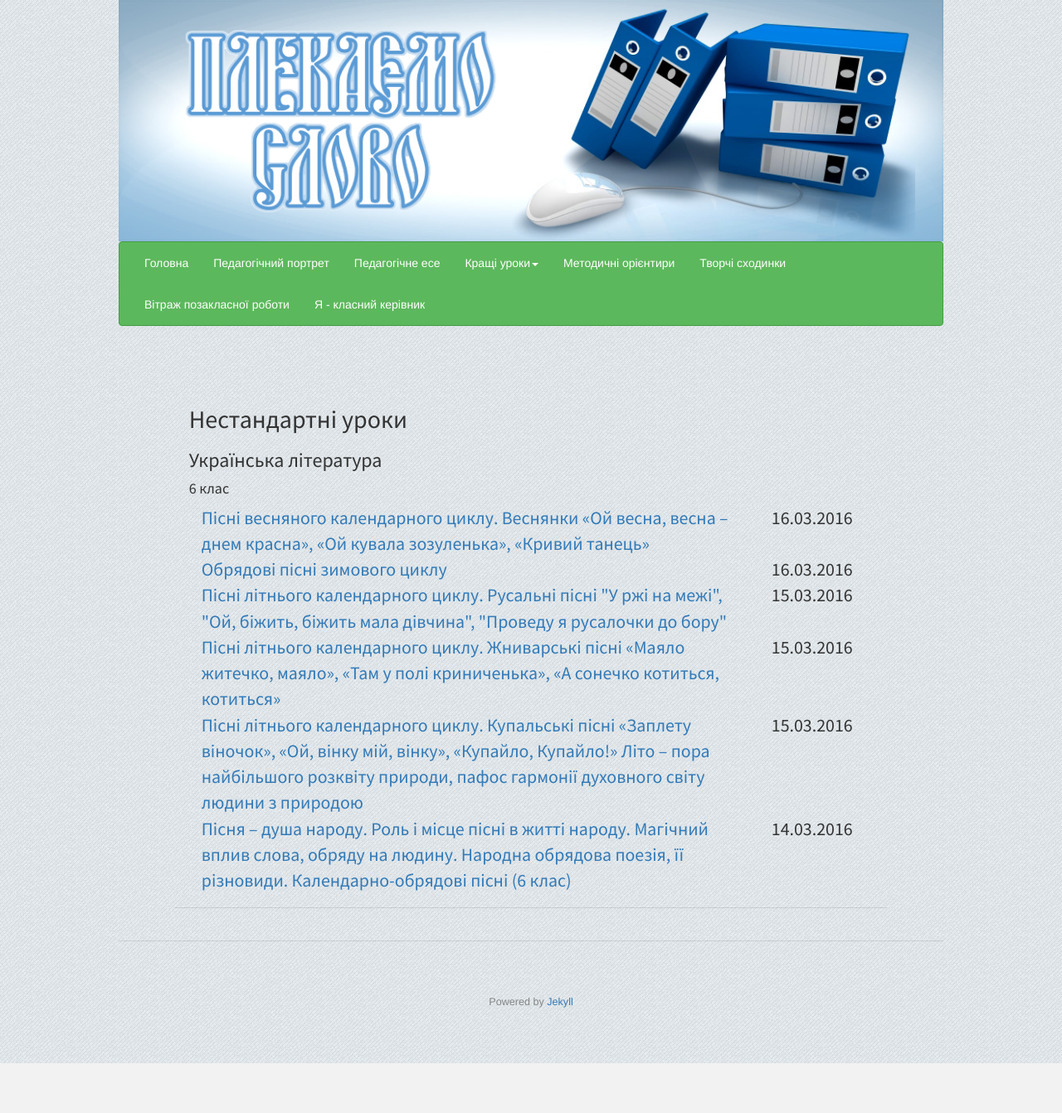
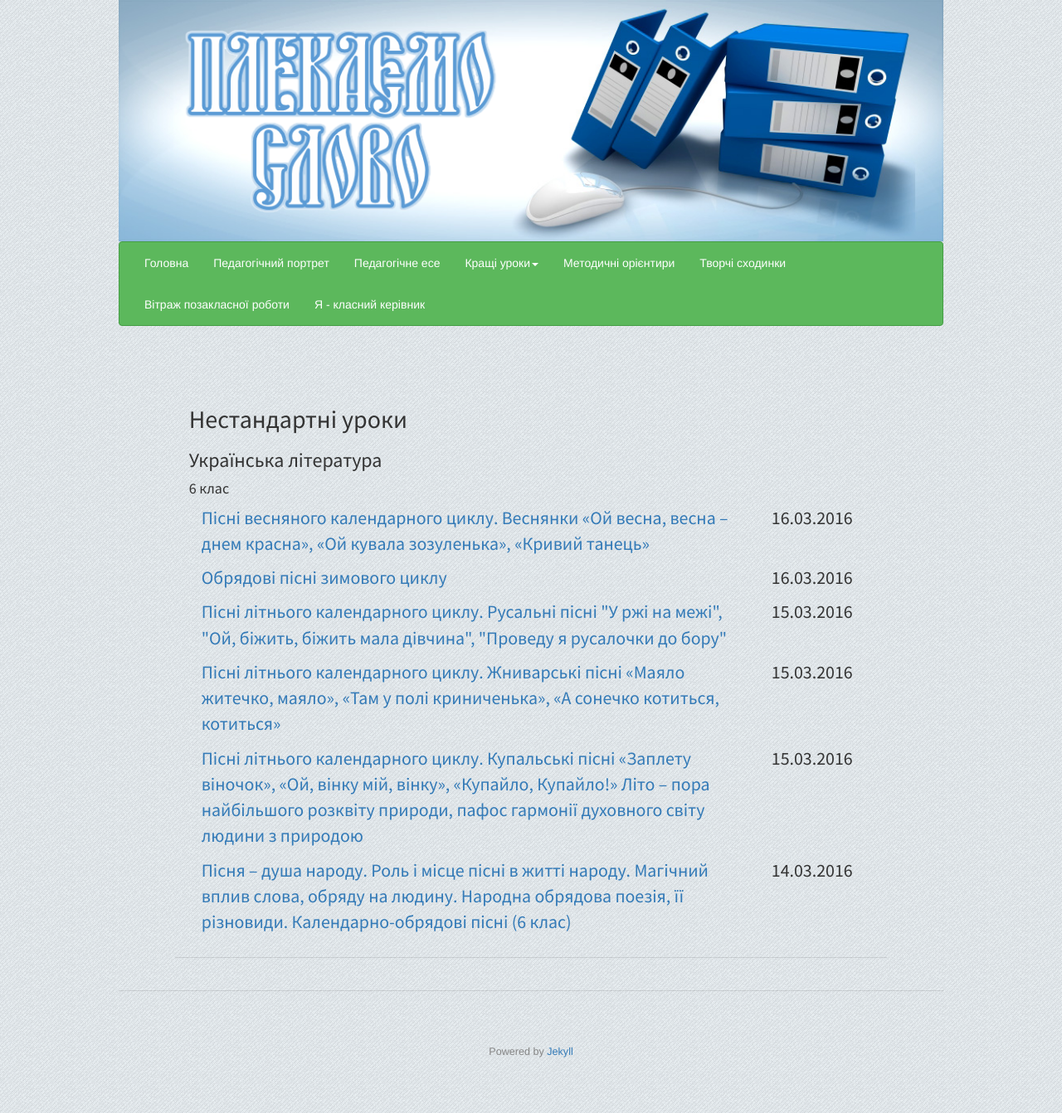
Before and after one commit to tetyanashevchuk/tetyanashevchuk.github.io, a Jekyll site: the page built from best-lessons/ukr-literatura.html, in a window 1280 px wide. Shown: the whole page at 83% size. Built offline with Jekyll 4.4.1, drawn with Linux system fonts in a browser that asks for light colours; nearby versions of some CDN libraries; before the commit the page ends 1282 px from its top, so only the background shows below that.

```diff
--- a/best-lessons/ukr-literatura.html
+++ b/best-lessons/ukr-literatura.html
@@ -21,7 +21,7 @@
       {% if post.tags contains subject %} {% if post.tags contains klass_6 %}
         <div class="container-fluid">
           <div class="row">
-            <div class="col-sm-10">
+            <div class="col-sm-10" style="margin-bottom: 10px;">
               <a href="{{ post.url }}">{{ post.title }}</a>
             </div>
             <div class="col-sm-2">
```
